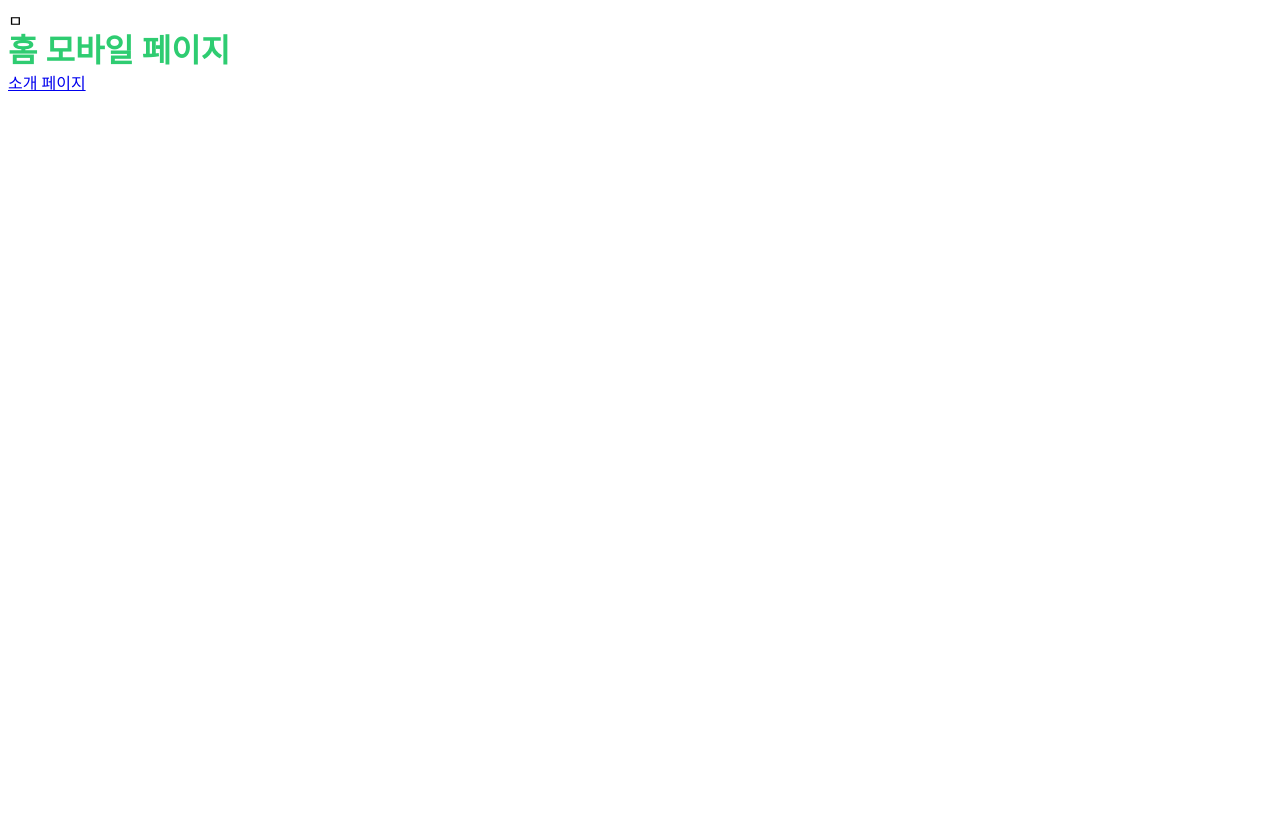
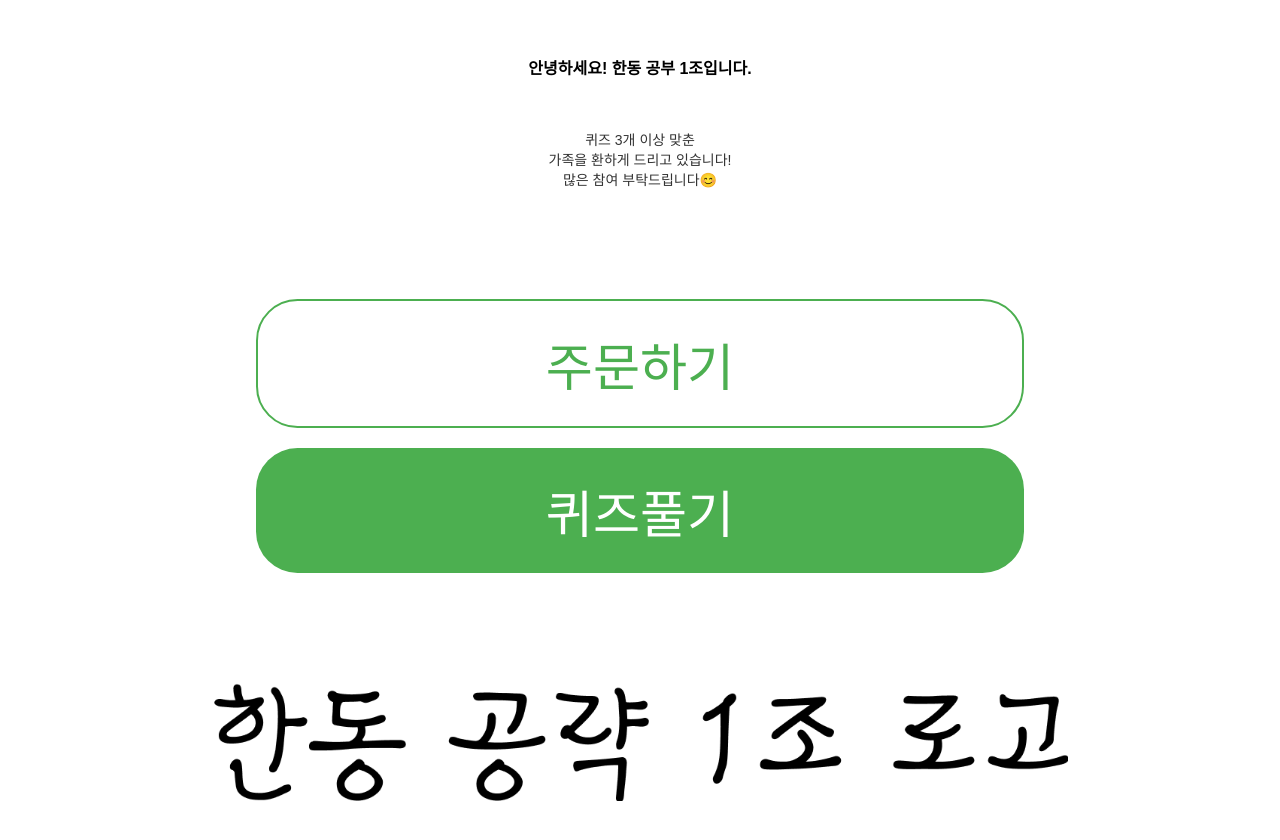
Before and after one commit to dasdfadssda/Handong-Strategy-Part-1, a React (Create React App) app: page / in a window 1280 px wide. Shown: the top 840 px of the page. Before the commit the page ends 800 px from the top, so only its background shows below. Built offline with nearby package versions, Linux system fonts and the light colour scheme.

Commit message:
home page

```diff
--- a/package.json
+++ b/package.json
@@ -12,7 +12,8 @@
     "react-responsive": "^9.0.2",
     "react-router-dom": "^6.18.0",
     "react-scripts": "5.0.1",
-    "styled-components": "^6.1.1",
+    "react-swipeable-views": "^0.14.0",
+    "styled-components": "^6.1.9",
     "web-vitals": "^2.1.4"
   },
   "scripts": {
--- a/src/App.js
+++ b/src/App.js
@@ -10,7 +10,7 @@ function App() {
 
 
   return (
-    <ThemeProvider theme={theme}>ㅁ
+    <ThemeProvider theme={theme}>
     <Router>
       <ScrollToTop />
       <Routes>
--- a/src/Components/App/App_Home_Components/AppHome.js
+++ /dev/null
@@ -1,26 +0,0 @@
-import React from "react";
-import styled, { ThemeProvider } from "styled-components";
-import { theme } from "../../../Style/theme";
-import { Link } from "react-router-dom";
-
-// theme 파일 폰트 적용 방법 + style-components 사용
-const Header1 = styled.div`
-  font-size: ${(props) => props.theme.Web_fontSizes.Header1};
-  font-weight: ${(props) => props.theme.fontWeights.Header1};
-  line-height: ${(props) => props.theme.LineHeight.Header1};
-  color: ${(props) => props.theme.colors.secondary};
-  font-family: "Pretendard";
-`;
-
-const AppHome = () => {
-  return (
-    <ThemeProvider theme={theme}>
-      <Header1>홈 모바일 페이지</Header1>
-      <Link to="/about">
-        소개 페이지
-      </Link>
-    </ThemeProvider>
-  );
-};
-
-export default AppHome;
--- /dev/null
+++ b/src/Components/App/Home.js
@@ -0,0 +1,76 @@
+import React from "react";
+import styled from "styled-components";
+
+const Container = styled.div`
+  display: flex;
+  flex-direction: column;
+  align-items: center;
+  justify-content: center;
+  min-height: 100vh;
+  padding: 20px;
+  font-family: "Arial", sans-serif;
+`;
+
+const MainText = styled.div`
+  font-size: 16px;
+  font-weight: 900;
+  margin-bottom: 30px;
+`;
+
+const Message = styled.p`
+  font-size: 14px; // 반응형 글자 크기
+  text-align: center;
+  margin: 20px;
+  color: #333;
+  margin-bottom: 100px;
+`;
+
+const Button = styled.button`
+  width: 60vw;
+  padding: 2vw; // 반응형 패딩
+  margin: 10px;
+  background-color: #4caf50;
+  color: white;
+  border: none;
+  font-size: 4vw; // 반응형 글자 크기
+  cursor: pointer;
+  border-radius: 41.5px;
+
+  &:hover {
+    background-color: #45a049;
+  }
+`;
+
+const OrderButton = styled(Button)`
+  background-color: white; // 흰색 배경
+  color: #4caf50; // 초록색 글자
+  border: 2px solid #4caf50; // 초록색 태두리
+
+  &:hover {
+    background-color: #f0f0f0; // 호버 시 배경 색 변경
+  }
+`;
+
+const TextLogo = styled.img`
+  width: 70%;
+  height: auto;
+  margin-top: 100px;
+`;
+
+function HomePage() {
+  return (
+    <Container>
+      <MainText>안녕하세요! 한동 공부 1조입니다.</MainText>
+      <Message>
+        퀴즈 3개 이상 맞춘 <br />
+        가족을 환하게 드리고 있습니다! <br />
+        많은 참여 부탁드립니다😊
+      </Message>
+      <OrderButton>주문하기</OrderButton>
+      <Button>퀴즈풀기</Button>
+      <TextLogo src={require("../../Asset/Text_logo.png")} />
+    </Container>
+  );
+}
+
+export default HomePage;
--- a/src/Components/App/App_About_Components/AppAbout.js
+++ b/src/Components/App/Quiz.js
@@ -1,7 +1,6 @@
 import React from "react";
 import styled, { ThemeProvider } from "styled-components";
-import { theme } from "../../../Style/theme";
-import { Link } from "react-router-dom";
+import { theme } from "../../Style/theme";
 
 // theme 파일 폰트 적용 방법 + style-components 사용
 const Header1 = styled.div`
@@ -12,15 +11,12 @@ const Header1 = styled.div`
   font-family: "Pretendard";
 `;
 
-const AppAbout = () => {
+const QuizPage = () => {
   return (
     <ThemeProvider theme={theme}>
-      <Header1>소개 모바일 페이지</Header1>
-      <Link to="/">
-        홈 페이지
-      </Link>
+      <Header1>QuizPage</Header1>
     </ThemeProvider>
   );
 };
 
-export default AppAbout;
+export default QuizPage;
--- a/src/Page/AboutPage.js
+++ b/src/Page/AboutPage.js
@@ -1,12 +1,12 @@
 import React from "react";
-import AppAbout from "../Components/App/App_About_Components/AppAbout";
+import QuizPage from "../Components/App/Quiz";
 
 const AboutPage = () => {
 
   return (
     <>
     <div>
-          <AppAbout />
+          <QuizPage />
         </div>
     </>
   );
--- a/src/Page/HomePage.js
+++ b/src/Page/HomePage.js
@@ -1,11 +1,11 @@
 import React from "react";
-import AppHome from "../Components/App/App_Home_Components/AppHome";
+import Home from "../Components/App/Home";
 
 const HomePage = () => {
   return (
     <>
       <div>
-        <AppHome />
+        <Home />
       </div>
     </>
   );
```
Also changed, not shown: src/Asset/Text_logo.png (added), src/Components/App/order.js (added), 1 other file (tests, documents, lock files or other folders).
